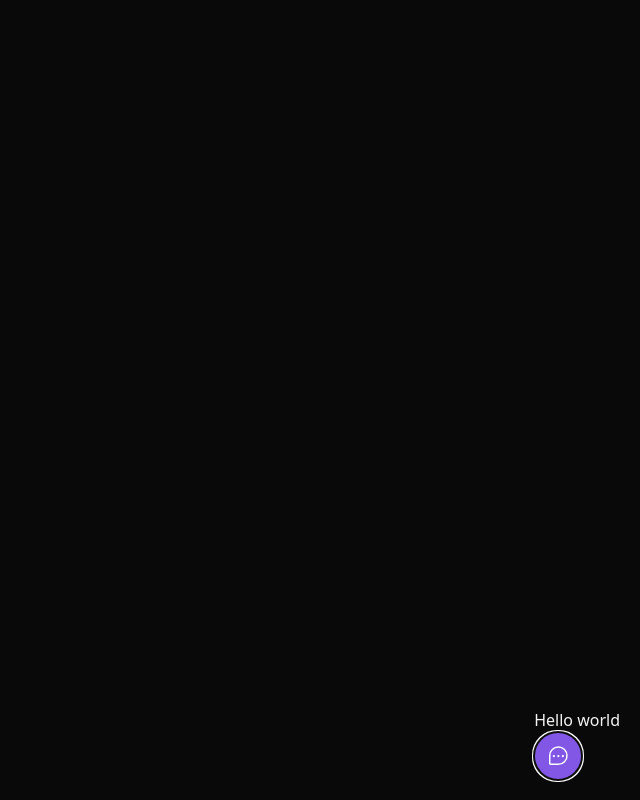
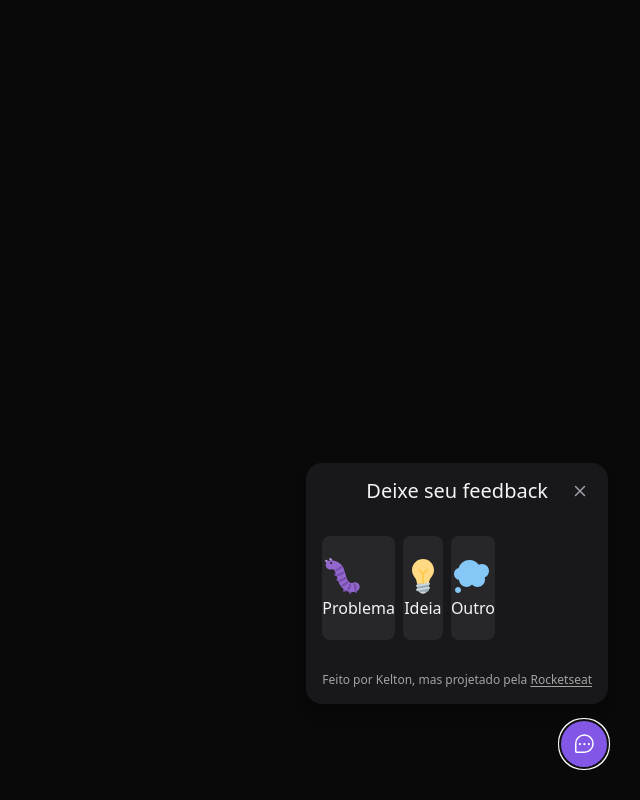
Before and after one commit to CledirFL/Feedback-In-web, a React (Vite) app: page / in a window 1280 px wide. Both pictures are taken after a click on the button "Feedback". Shown: the whole page, without its empty margins (640-1280 px from the left). Built offline with nearby package versions, Linux system fonts and the light colour scheme.

Commit message:
use component WidgetForm

```diff
--- a/src/components/Widget.tsx
+++ b/src/components/Widget.tsx
@@ -1,11 +1,12 @@
 import { ChatTeardropDots } from "phosphor-react";
 import { Popover } from "@headlessui/react";
+import WidgetForm from "./WidgetForm";
 
 export function Widget() {
 
   return (
-    <Popover className="absolute bottom-5 right-5">
-      <Popover.Panel>Hello world</Popover.Panel>
+    <Popover className="absolute bottom-4 right-4 md:bottom-8 md:right-8 flex flex-col items-end">
+      <Popover.Panel><WidgetForm/></Popover.Panel>
       <Popover.Button
         className="bg-brand-500 rounded-full px-3 h-12 text-white flex items-center group"
       >
```
